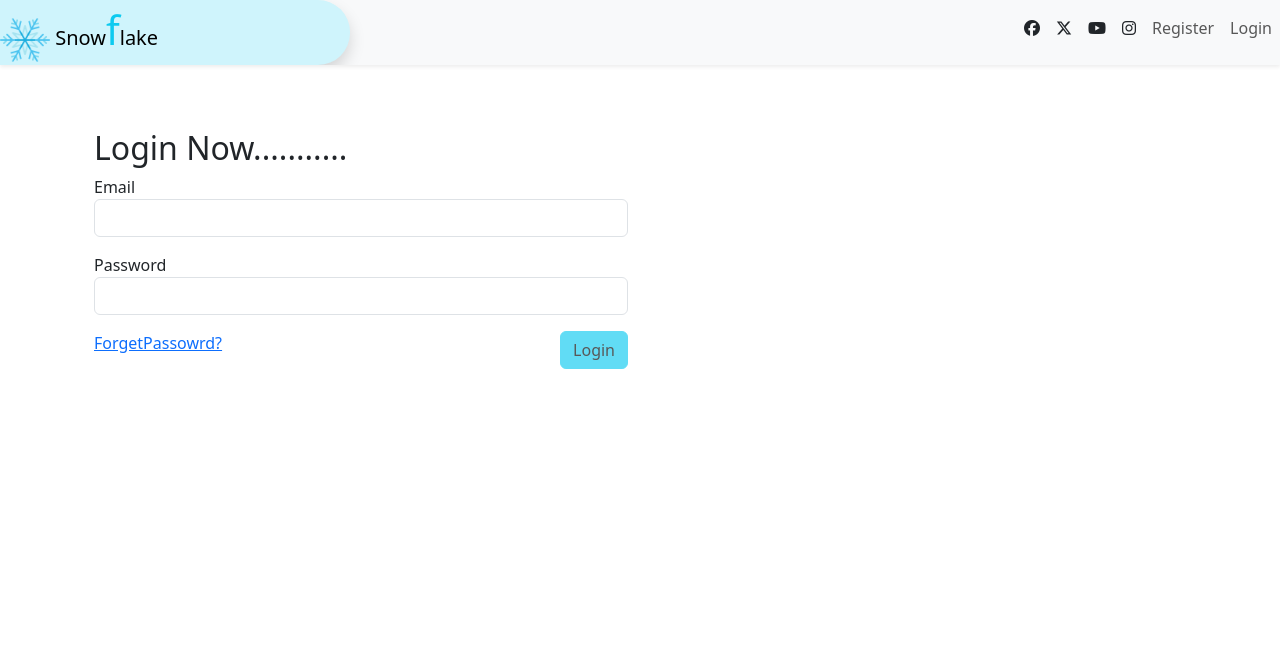
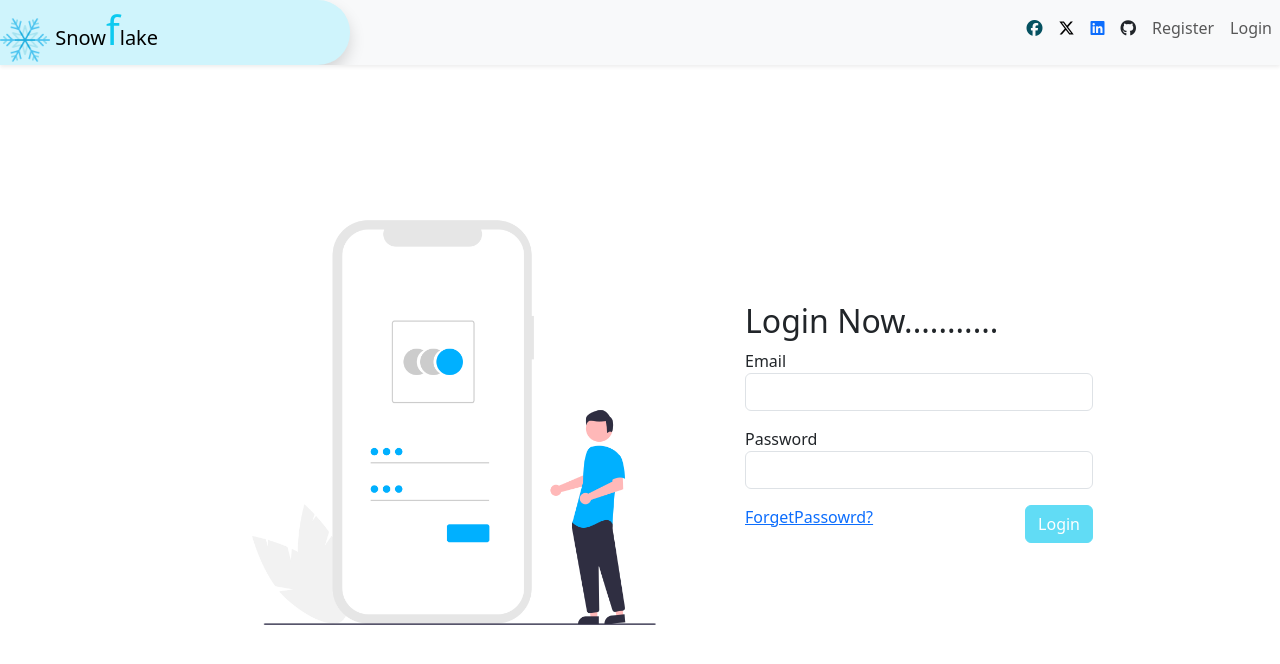
Before and after one commit to Mo-Salah13/ERP-System, a React (Create React App) app: page /login in a window 1280 px wide. Shown: the top 664 px of the page. Built offline with nearby package versions, Linux system fonts and the light colour scheme.

Commit message:
add svg to login comp

```diff
--- a/src/Component/Home/Home.jsx
+++ b/src/Component/Home/Home.jsx
@@ -1,10 +1,11 @@
 import React from 'react'
+import { Link } from 'react-router-dom'
 
 export default function Home() {
   return <>
   <div className="row">
     <div className="col-md-3 text-center">
-    <i class="fa-solid fa-2x fa-city"></i>
+    <Link to="#"><i class="fa-solid text-black fa-2x fa-city"></i></Link>
     <h5>title</h5>
     </div>
     <div className="col-md-3 text-center">
--- a/src/Component/Login/Login.jsx
+++ b/src/Component/Login/Login.jsx
@@ -3,9 +3,11 @@ import React, { useState } from 'react'
 import { useNavigate } from 'react-router';
 import { Link } from 'react-router-dom';
 import * as Yup from 'yup'
+import login from '../Assets/undraw_Access_account_re_8spm.png'
+
 
 export default function Login() {
-    let Navigate= useNavigate();
+    let Navigate = useNavigate();
     let [loading, setLoading] = useState(true)
 
     let validationSchema = Yup.object({
@@ -30,9 +32,12 @@ async function LoginForme(value) {
     })
 
     return <>
-  <div className="container">
-    <div className="row">
-        <div className="col-md-6">
+        <div className="container mt-5">
+            <div className="row  align-items-center justify-content-center">
+                <div className="col-md-6 ">
+                    <img src={login} className='w-100' alt="login logo" />
+                </div>
+                <div className="col-md-4">
                     <h2>Login Now...........</h2>
                     {/* {errMessage !== "" ? <div className="alert alert-danger">{errMessage}</div> : ""} */}
 
@@ -53,14 +58,13 @@ async function LoginForme(value) {
                                 {formik.errors.password}
                             </div> : ''}
                         </div>
-
                         <div className="d-flex justify-content-between">
                             <div>
                                 <Link to="/forgetPassword">ForgetPassowrd?</Link>
                             </div>
                             <div>
 
-            {loading ? <button disabled={!(formik.isValid && formik.dirty)} type='submit' className='btn btn-info' >Login</button> : <button type='button' className='btn btn-info' >
+                                {loading ? <button disabled={!(formik.isValid && formik.dirty)} type='submit' className='btn text-white btn-info' >Login</button> : <button type='button' className='btn btn-info' >
                                     <i className="fa-solid fa-spinner fa-spin"></i>
                                 </button>}
                             </div>
--- a/src/Component/Navbar/Navbar.jsx
+++ b/src/Component/Navbar/Navbar.jsx
@@ -12,10 +12,10 @@ export default function Navbar() {
                 <div className="collapse navbar-collapse" id="navbarSupportedContent">
                     <ul className="navbar-nav ms-auto mb-2 ">
                         <li className="nav-item d-flex align-items-center">
-                            <i className="fa-brands fa-facebook mx-2"></i>
-                            <i className="fa-brands fa-x-twitter mx-2"></i>
-                            <i className="fa-brands fa-youtube mx-2"></i>
-                            <i className="fa-brands fa-instagram mx-2"></i>
+                            <i className="fa-brands text-info-emphasis fa-facebook mx-2"></i>
+                            <i className="fa-brands text-black fa-x-twitter mx-2"></i>
+                            <i className="fa-brands text-primary fa-linkedin mx-2"></i>
+                            <i className="fa-brands fa-github mx-2"></i>
                         </li>
                         <li className="nav-item">
                             <Link className="nav-link" to="register">Register</Link>
--- a/src/index.css
+++ b/src/index.css
@@ -1,13 +1,13 @@
 body {
   margin: 0;
-  font-family: -apple-system, BlinkMacSystemFont, 'Segoe UI', 'Roboto', 'Oxygen',
-    'Ubuntu', 'Cantarell', 'Fira Sans', 'Droid Sans', 'Helvetica Neue',
+  font-family: -apple-system, BlinkMacSystemFont, "Segoe UI", "Roboto", "Oxygen",
+    "Ubuntu", "Cantarell", "Fira Sans", "Droid Sans", "Helvetica Neue",
     sans-serif;
   -webkit-font-smoothing: antialiased;
   -moz-osx-font-smoothing: grayscale;
 }
 
 code {
-  font-family: source-code-pro, Menlo, Monaco, Consolas, 'Courier New',
+  font-family: source-code-pro, Menlo, Monaco, Consolas, "Courier New",
     monospace;
 }
```
Also changed, not shown: src/Component/Assets/undraw_Access_account_re_8spm.png (added). Lines whose indentation alone changed are shown as unchanged.
